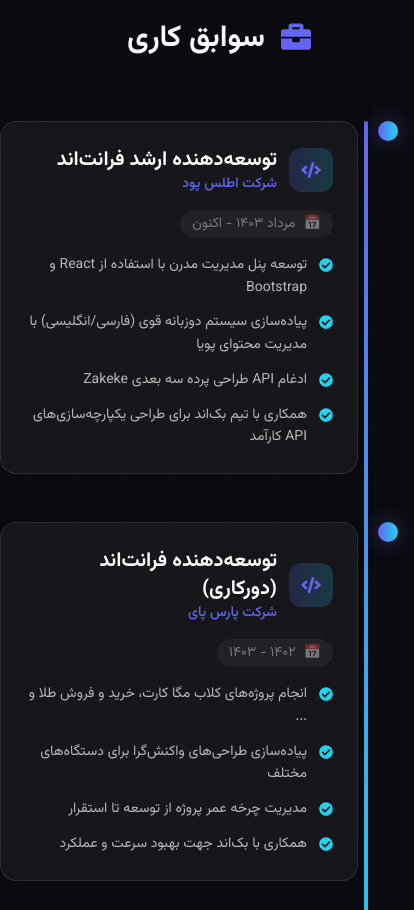
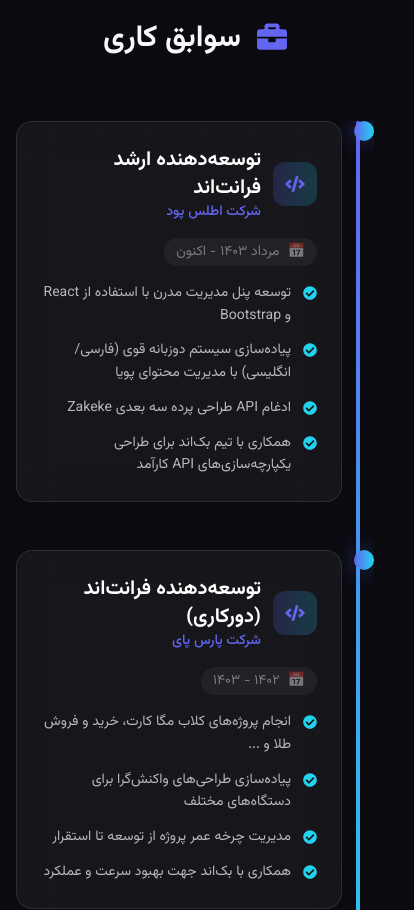
Before and after one commit to hidarshoja/resume-my, a React (Vite) app: page /about in a window 390 px wide. Shown: the part 1620-2530 px from the top of the page, 414 px wide, since content can reach past the window. Built offline with nearby package versions, Linux system fonts and the light colour scheme.

Commit message:
Update About component styles to enhance layout; add overflow handling and adjust positioning of decorative elements for improved visual consistency.

```diff
--- a/src/pages/About.jsx
+++ b/src/pages/About.jsx
@@ -40,7 +40,7 @@ export default function About() {
   };
 
   return (
-    <div ref={containerRef} className="min-h-screen py-32 animated-bg grid-pattern">
+    <div ref={containerRef} className="min-h-screen py-32 animated-bg grid-pattern overflow-x-hidden">
       <div className="max-w-7xl mx-auto px-4 sm:px-6 lg:px-8">
         {/* Header */}
         <motion.div
@@ -153,14 +153,14 @@ export default function About() {
             <span>{t.about.experience}</span>
           </h2>
 
-          <div className="relative max-w-4xl mx-auto">
+          <div className="relative max-w-4xl mx-auto overflow-x-hidden">
             {/* Animated Timeline Line */}
             <motion.div
               initial={{ height: 0 }}
               whileInView={{ height: '100%' }}
               viewport={{ once: true }}
               transition={{ duration: 1.5, ease: 'easeOut' }}
-              className={`absolute ${isRTL ? 'right-8 md:right-1/2' : 'left-8 md:left-1/2'} top-0 w-1 bg-gradient-to-b from-primary via-accent to-accent-2 rounded-full`}
+              className={`absolute ${isRTL ? 'right-4 md:right-1/2' : 'left-4 md:left-1/2'} top-0 w-1 bg-gradient-to-b from-primary via-accent to-accent-2 rounded-full`}
               style={{ transform: isRTL ? 'translateX(50%)' : 'translateX(-50%)' }}
             />
 
@@ -185,11 +185,11 @@ export default function About() {
                     whileInView={{ scale: 1 }}
                     viewport={{ once: true }}
                     transition={{ delay: index * 0.2, type: 'spring' }}
-                    className={`absolute ${isRTL ? 'right-0' : 'left-8'} md:left-1/2 transform md:-translate-x-1/2 w-5 h-5 rounded-full bg-gradient-to-r from-primary to-accent z-10 pulse-glow`}
+                    className={`absolute ${isRTL ? 'right-0' : 'left-4'} md:left-1/2 transform md:-translate-x-1/2 w-5 h-5 rounded-full bg-gradient-to-r from-primary to-accent z-10 pulse-glow`}
                   />
 
                   {/* Content Card */}
-                  <div className={`w-full md:w-[calc(50%-3rem)] ${isRTL ? 'mr-20 md:mr-0' : 'ml-20 md:ml-0'}`}>
+                  <div className={`w-full md:w-[calc(50%-3rem)] ${isRTL ? 'pr-8 md:pr-0' : 'pl-8 md:pl-0'}`}>
                     <motion.div
                       whileHover={{ scale: 1.02, y: -5 }}
                       className="group glass rounded-2xl p-6 border border-white/5 hover:border-primary/30 transition-all duration-300"
@@ -247,8 +247,8 @@ export default function About() {
       </div>
 
       {/* Decorative Elements */}
-      <div className="fixed top-1/4 right-0 w-72 h-72 bg-primary/10 rounded-full blur-[100px] pointer-events-none" />
-      <div className="fixed bottom-1/4 left-0 w-96 h-96 bg-accent/5 rounded-full blur-[120px] pointer-events-none" />
+      <div className="fixed top-1/4 -right-36 md:right-0 w-72 h-72 bg-primary/10 rounded-full blur-[100px] pointer-events-none" />
+      <div className="fixed bottom-1/4 -left-48 md:left-0 w-96 h-96 bg-accent/5 rounded-full blur-[120px] pointer-events-none" />
     </div>
   );
 }
```
